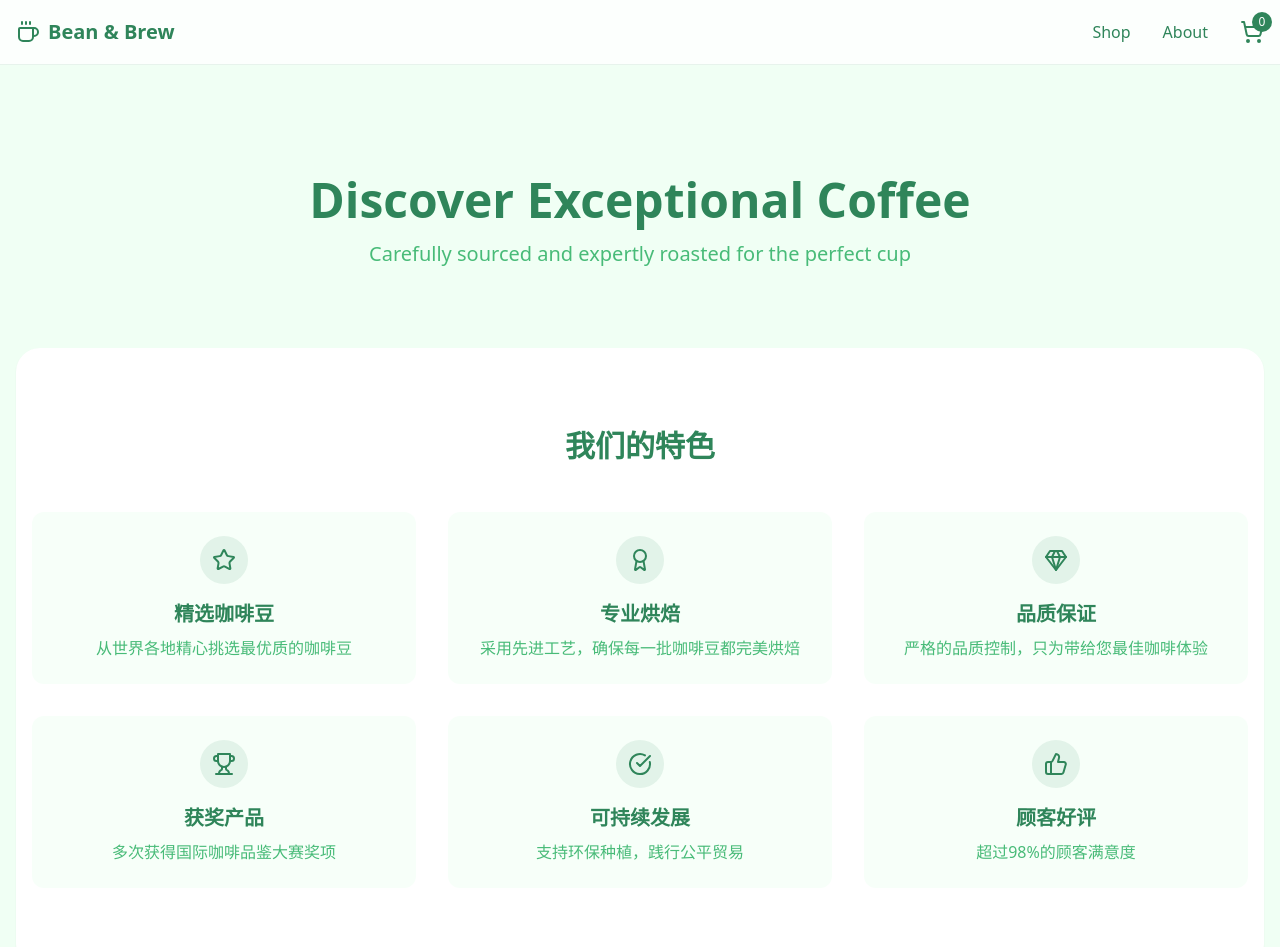
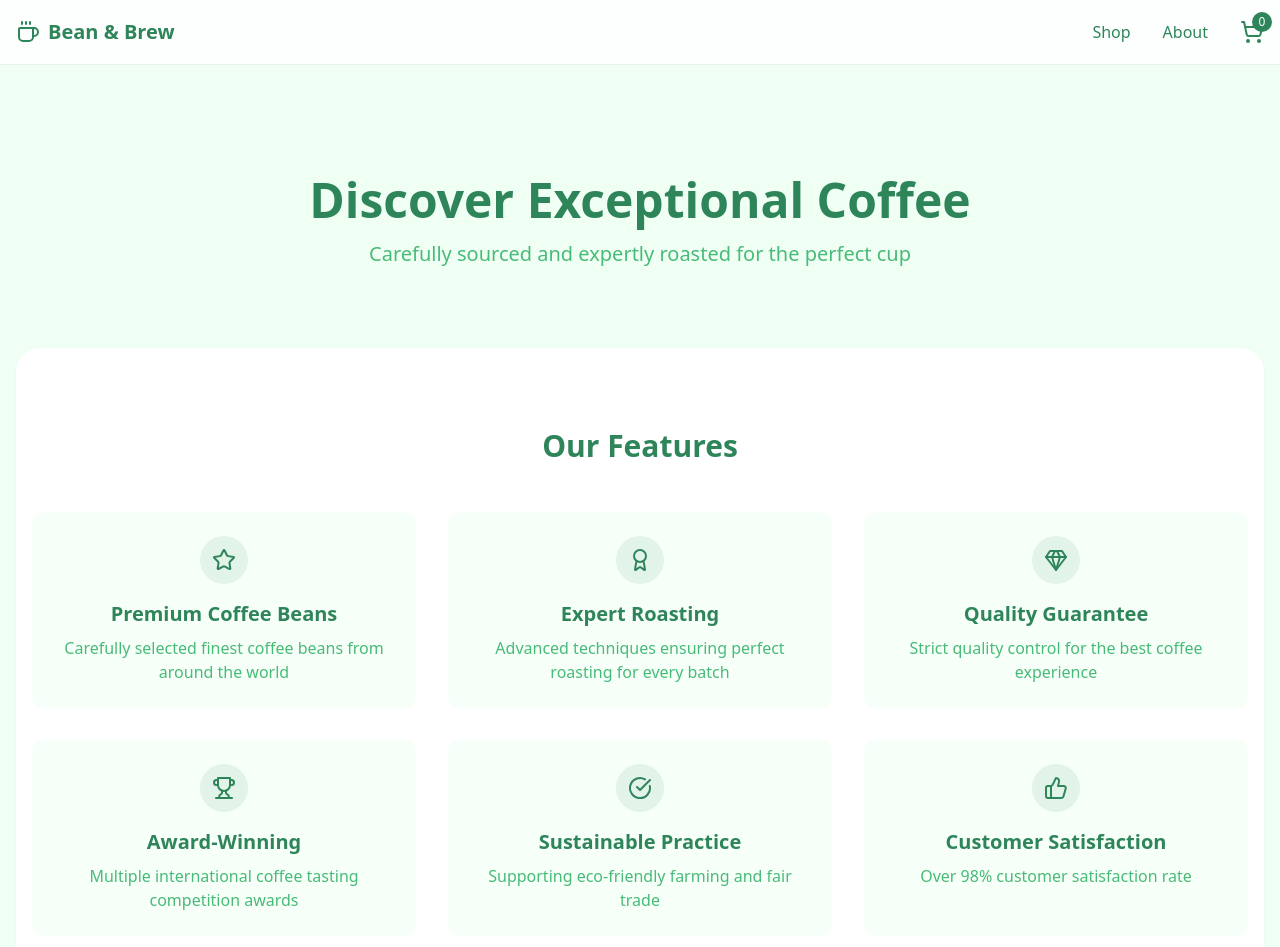
Before and after one commit to sparrow-js/coffee-quest-brew-app, a React (Vite) app: page / in a window 1280 px wide. Shown: the top 947 px of the page. Built offline with nearby package versions, Linux system fonts and the light colour scheme.

Commit message:
Translate features section title
Translate the "我们的特色" section title to English.

```diff
--- a/src/pages/Index.tsx
+++ b/src/pages/Index.tsx
@@ -39,33 +39,33 @@ const coffees: Coffee[] = [
 const features = [
   {
     icon: Star,
-    title: "精选咖啡豆",
-    description: "从世界各地精心挑选最优质的咖啡豆"
+    title: "Premium Coffee Beans",
+    description: "Carefully selected finest coffee beans from around the world"
   },
   {
     icon: Award,
-    title: "专业烘焙",
-    description: "采用先进工艺，确保每一批咖啡豆都完美烘焙"
+    title: "Expert Roasting",
+    description: "Advanced techniques ensuring perfect roasting for every batch"
   },
   {
     icon: GemIcon,
-    title: "品质保证",
-    description: "严格的品质控制，只为带给您最佳咖啡体验"
+    title: "Quality Guarantee",
+    description: "Strict quality control for the best coffee experience"
   },
   {
     icon: Trophy,
-    title: "获奖产品",
-    description: "多次获得国际咖啡品鉴大赛奖项"
+    title: "Award-Winning",
+    description: "Multiple international coffee tasting competition awards"
   },
   {
     icon: CheckCircle,
-    title: "可持续发展",
-    description: "支持环保种植，践行公平贸易"
+    title: "Sustainable Practice",
+    description: "Supporting eco-friendly farming and fair trade"
   },
   {
     icon: ThumbsUp,
-    title: "顾客好评",
-    description: "超过98%的顾客满意度"
+    title: "Customer Satisfaction",
+    description: "Over 98% customer satisfaction rate"
   }
 ];
 
@@ -104,7 +104,7 @@ const Index = () => {
               transition={{ duration: 0.6 }}
               className="text-3xl font-semibold text-coffee text-center mb-12"
             >
-              我们的特色
+              Our Features
             </motion.h2>
             <div className="grid grid-cols-1 md:grid-cols-2 lg:grid-cols-3 gap-8">
               {features.map((feature, index) => (
```
